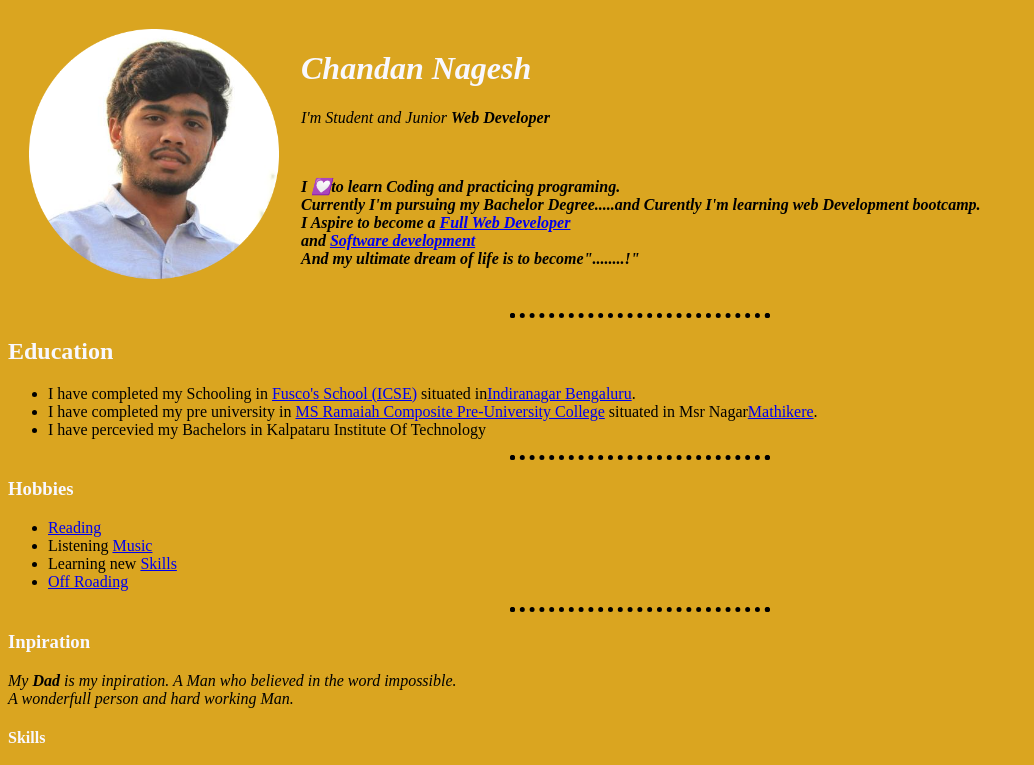
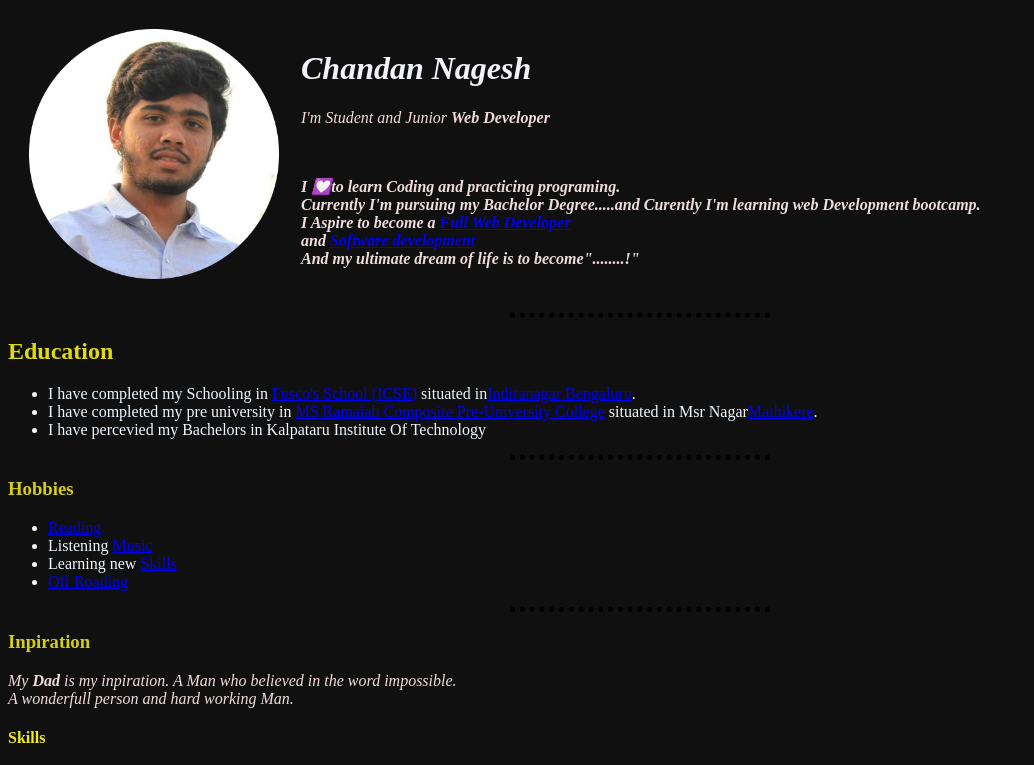
Before and after one commit to chandannagesh0523/CN, a plain HTML site: page index.html in a window 1280 px wide. Shown: the top 765 px of the page, without its empty margins (0-1034 px from the left). Drawn offline with Linux system fonts and the light colour scheme; files whose address does not match are found by name.

Commit message:
Update styles.css

```diff
--- a/styles.css
+++ b/styles.css
@@ -1,25 +1,25 @@
 body{
-  background-color:goldenrod;
+  background-color:rgb(17, 16, 16);
 }
 h1{
-  color:ghostwhite;
+  color:rgb(243, 243, 251);
 }
 p{
-  color: black;
+  color: rgb(239, 221, 221);
   font-style: italic;
 }
 
 h2{
-  color:ghostwhite;
+  color:rgb(225, 218, 15);
 }
 h3{
-  color:ghostwhite;
+  color:rgb(213, 207, 19);
 }
 h4{
-  color:ghostwhite;
+  color:rgb(240, 236, 20);
 }
 ul{
-  color: black;
+  color: rgb(229, 229, 220);
 }
 hr{
   border-style: dotted;
@@ -27,3 +27,12 @@ hr{
   border-bottom: none;
   border-width: thick;
 }
+td{
+  color: aliceblue;
+}
+li{
+  color: aliceblue;
+}
+label{
+  color: aliceblue;
+}
```
